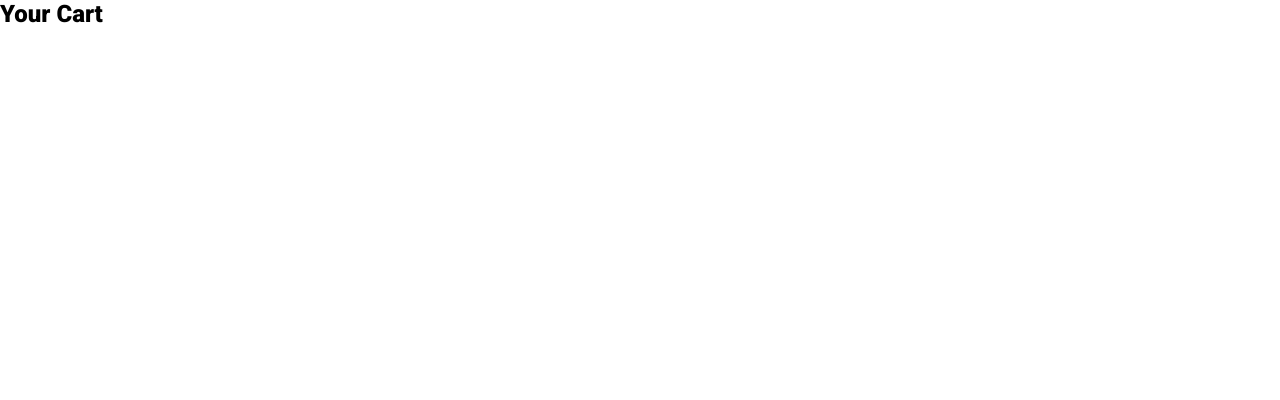
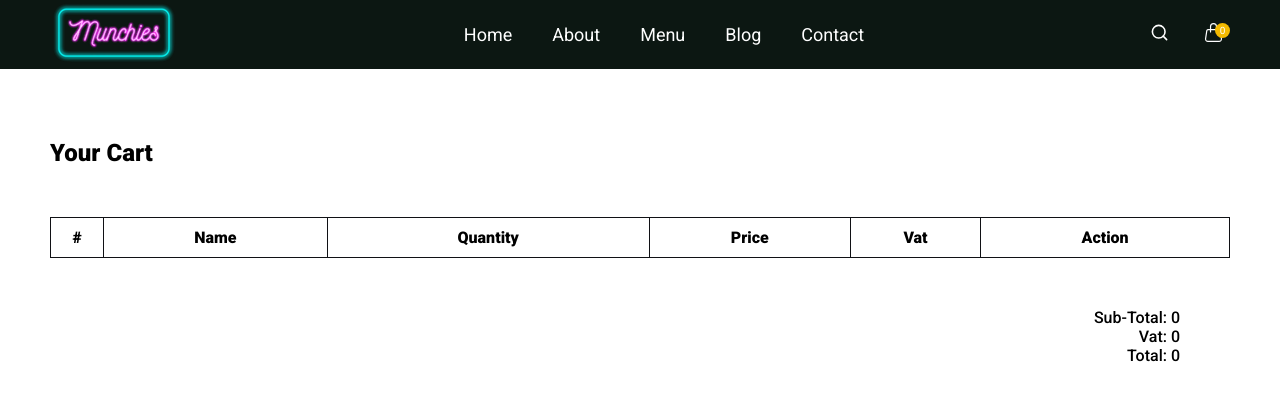
Before and after one commit to ihossen016/Food-Delivery, a Next.js app: page /cart in a window 1280 px wide. Shown: the top 400 px of the page. Built offline with nearby package versions, Linux system fonts and the light colour scheme.

Commit message:
cart page updated and item remove from cart functions added

```diff
--- a/components/Navbar.jsx
+++ b/components/Navbar.jsx
@@ -10,12 +10,15 @@ const Navbar = () => {
     return (
         <section id="nav-section">
             <nav id="navbar" className="container">
+                <Link href="/">
                     <Image
                         src="/images/logo.png"
                         alt="Munchies"
                         width={128}
                         height={65}
                     />
+                </Link>
+
                 <ul id="nav-links">
                     <li>Home</li>
                     <li>About</li>
--- a/pages/cart.jsx
+++ b/pages/cart.jsx
@@ -1,8 +1,60 @@
+import { useDispatch, useSelector } from "react-redux";
+import Navbar from "../components/Navbar";
+import { ImCross } from "react-icons/im";
+import { remove } from "../store/cartSlice";
+
 const cart = () => {
+    const dispatch = useDispatch();
+    const cartdata = useSelector(state => state.cart.calculation);
+    const cartItems = useSelector(state => state.cart.items);
+
+    const handleRemove = id => {
+        dispatch(remove(id));
+    };
+
     return (
-        <div>
-            <h2>Your Cart</h2>
-        </div>
+        <>
+            <Navbar />
+
+            <section id="cart-section" className="container">
+                <h2>Your Cart</h2>
+
+                <table>
+                    <thead>
+                        <th>#</th>
+                        <th>Name</th>
+                        <th>Quantity</th>
+                        <th>Price</th>
+                        <th>Vat</th>
+                        <th>Action</th>
+                    </thead>
+
+                    <tbody>
+                        {cartItems.map((item, index) => (
+                            <tr>
+                                <td>{index + 1}</td>
+                                <td>{item.name}</td>
+                                <td>{item.quantity}</td>
+                                <td>{item.price}</td>
+                                <td>{item.vat}%</td>
+                                <td>
+                                    <ImCross
+                                        className="item-remove"
+                                        onClick={() => handleRemove(item.id)}
+                                    />
+                                </td>
+                            </tr>
+                        ))}
+                    </tbody>
+                </table>
+
+                <div id="cart-total">
+                    <p>Sub-Total: {cartdata.price}</p>
+                    <p>Vat: {cartdata.vat}</p>
+                    <p>Total: {cartdata.total}</p>
+                </div>
+            </section>
+        </>
     );
 };
 
--- a/store/cartSlice.js
+++ b/store/cartSlice.js
@@ -62,8 +62,28 @@ const cartSlice = createSlice({
                 });
             }
         },
+
         remove(state, action) {
-            return state.items.filter(item => item.id !== action.payload);
+            // calculate total
+            state.items.filter(item => {
+                if (item.id === action.payload) {
+                    state.calculation.price -= item.price * item.quantity;
+                    state.calculation.vat -= Math.floor(
+                        item.price * item.quantity * (item.vat / 100)
+                    );
+                    state.calculation.total -=
+                        item.price * item.quantity +
+                        Math.floor(
+                            item.price * item.quantity * (item.vat / 100)
+                        );
+                }
+            });
+
+            // remove item
+            const filteredItems = state.items.filter(
+                item => item.id !== action.payload
+            );
+            state.items = [...filteredItems];
         },
     },
 });
--- a/styles/globals.css
+++ b/styles/globals.css
@@ -222,6 +222,7 @@ section {
     background: none;
     border: none;
     outline: none;
+    cursor: pointer;
 }
 #more {
     padding-top: 100px;
@@ -349,3 +350,33 @@ section {
     padding: 10px 0;
 }
 /* Footer Section End */
+
+/* Cart Page Start */
+#cart-section {
+    padding: 70px 0;
+}
+#cart-section table {
+    width: 100%;
+    margin: 50px 0;
+}
+#cart-section table,
+th,
+td {
+    border: 1px solid var(--black);
+    text-align: center;
+    border-collapse: collapse;
+}
+#cart-section th,
+td {
+    padding: 10px 0;
+}
+#cart-total {
+    width: 100%;
+    padding: 0 50px;
+    font-weight: 500;
+    text-align: right;
+}
+#cart-section .item-remove {
+    cursor: pointer;
+}
+/* Cart Page End */
```
Lines whose indentation alone changed are shown as unchanged.
